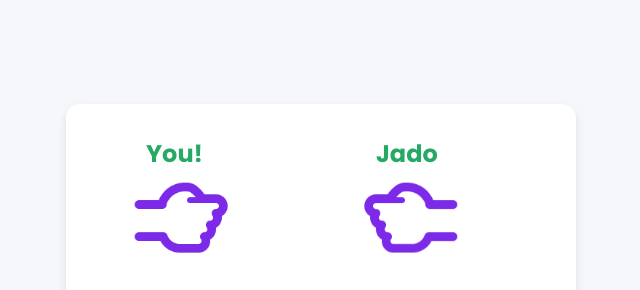
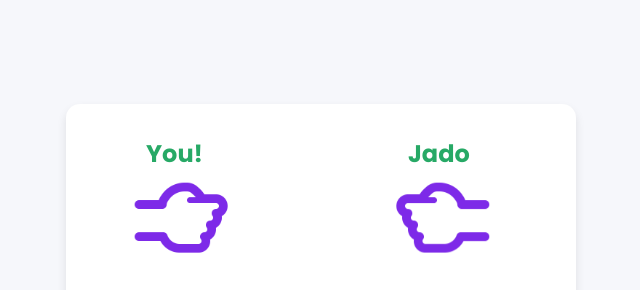
Before and after one commit to jado-jeady/Paper-scisor-Rock-Game, a plain HTML site: page index.html in a window 1280 px wide. Shown: the part 35-325 px from the top of the page, without its empty margins (319-959 px from the left). Drawn offline with Linux system fonts and the light colour scheme.

```diff
--- a/style.css
+++ b/style.css
@@ -27,7 +27,7 @@
 .result_images {
   display: flex;
   /* //background-color: #27a966; */
-  column-gap: 10rem;
+  column-gap: 12rem;
 }
 .container.start .user_result {
   transform-origin: left;
```
